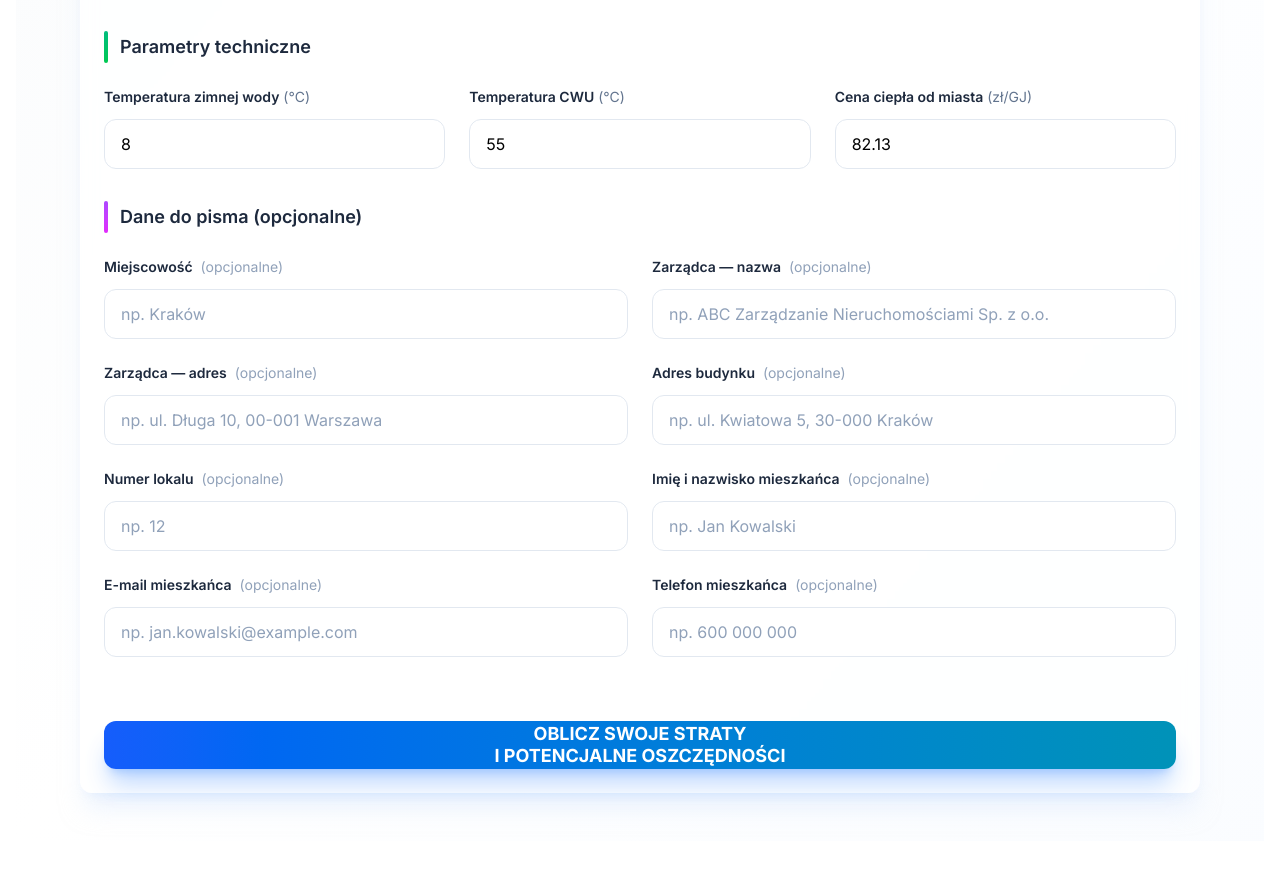
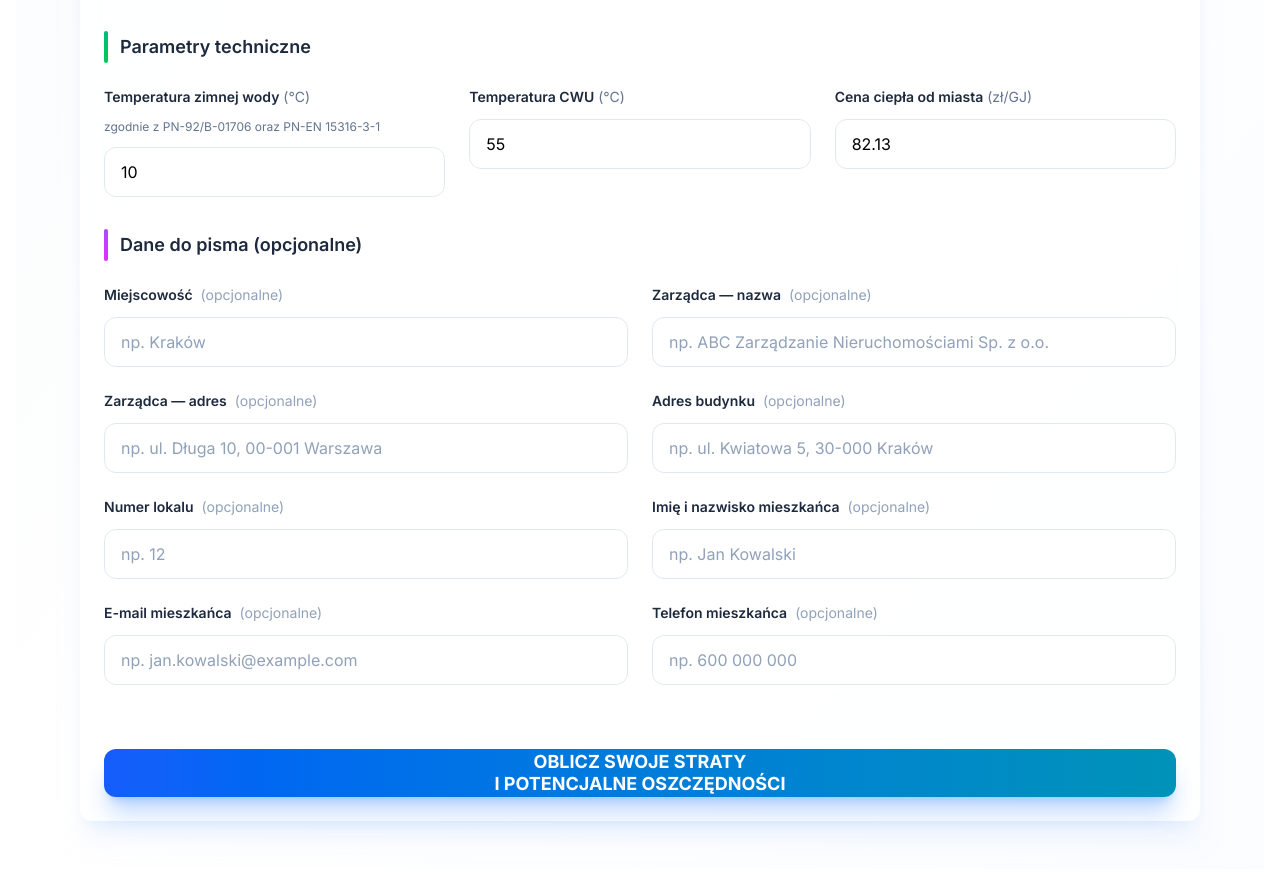
Before and after one commit to maciejslusarczykprofinstal/CWUv6, a Next.js app: page /mieszkancy in a window 1280 px wide. Shown: the part 819-1696 px from the top of the page. Built offline with nearby package versions, Linux system fonts and the light colour scheme.

Commit message:
feat: add PN standards hint and change default cold water temp to 10C

```diff
--- a/src/app/mieszkancy/page.tsx
+++ b/src/app/mieszkancy/page.tsx
@@ -254,12 +254,12 @@ export default function MieszkancyPage() {
                   </h3>
                 </div>
                 <div className="grid md:grid-cols-3 gap-6">
-                  <Field label="Temperatura zimnej wody" unit="°C">
+                  <Field label="Temperatura zimnej wody" unit="°C" hint="zgodnie z PN-92/B-01706 oraz PN-EN 15316-3-1">
                     <input
                       name="coldTempC"
                       type="number"
                       step="0.1"
-                      defaultValue={8}
+                      defaultValue={10}
                       className="w-full px-4 py-3 border border-slate-200 dark:border-slate-700 rounded-xl bg-white/50 dark:bg-slate-800/50 backdrop-blur-sm focus:ring-2 focus:ring-blue-500 focus:border-transparent transition-all placeholder-slate-400 dark:placeholder-slate-500"
                       required
                     />
```
